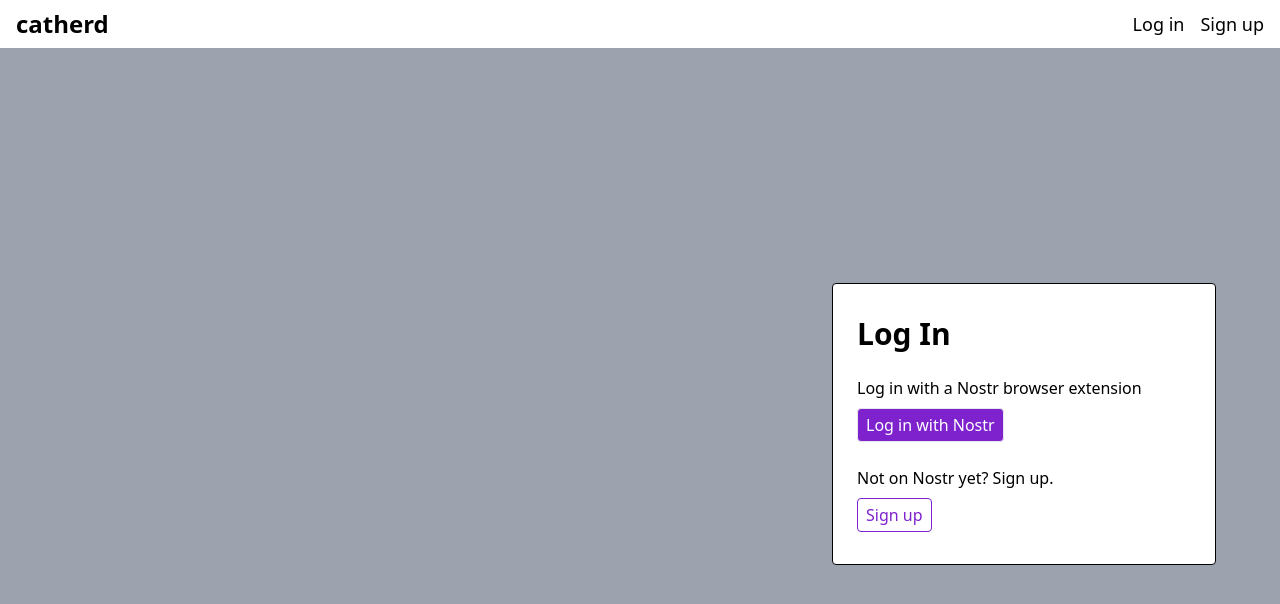
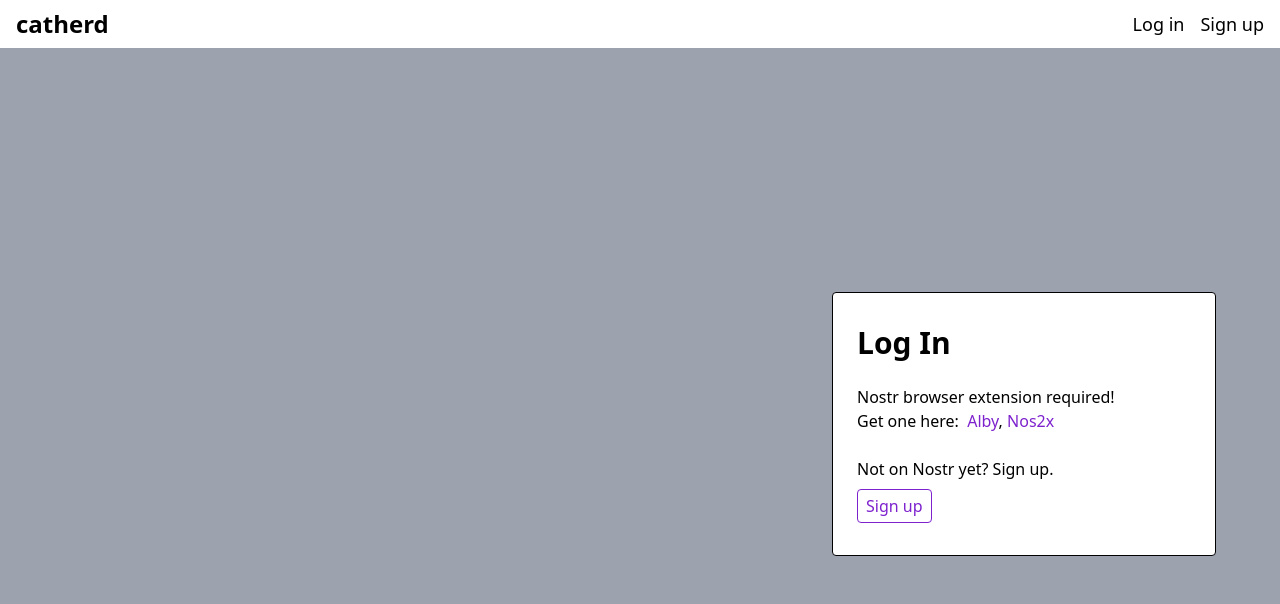
Before and after one commit to ATLBitLab/nostr-meetup, a Next.js app: page /login in a window 1280 px wide. Shown: the top 604 px of the page. Built offline with nearby package versions, Linux system fonts and the light colour scheme.

Commit message:
recommend installing nostr ext if not exists

```diff
--- a/src/pages/login.tsx
+++ b/src/pages/login.tsx
@@ -1,11 +1,17 @@
+import { useEffect, useState } from "react";
 import useNostr from "../hooks/useNostr";
 import Link from "next/link";
 import { useRouter } from "next/router";
 
 export default function Login() {
   const { setPubkey } = useNostr();
+  const router = useRouter();
 
-  const router = useRouter();
+  const [nostrExt, setNostrExt] = useState(false);
+
+  useEffect(() => {
+    setNostrExt("nostr" in window);
+  }, []);
 
   const handleLogin = async () => {
     try {
@@ -24,6 +30,7 @@ export default function Login() {
         <h1 className="text-3xl font-semibold">Log In</h1>
 
         {/* Login with nostr ext */}
+        {nostrExt && (
           <div className="flex flex-col gap-2">
             <p> Log in with a Nostr browser extension </p>
             <button
@@ -33,6 +40,27 @@ export default function Login() {
               Log in with Nostr
             </button>
           </div>
+        )}
+
+        {!nostrExt && (
+          <div>
+            <p>Nostr browser extension required!</p>
+            <span>Get one here: &nbsp;</span>
+            <a
+              href="https://getalby.com/"
+              className="capitalize text-purple-700 hover:underline"
+            >
+              Alby
+            </a>
+            <span>,&nbsp;</span>
+            <a
+              href="https://github.com/fiatjaf/nos2x"
+              className="capitalize text-purple-700 hover:underline"
+            >
+              nos2x
+            </a>
+          </div>
+        )}
 
         {/* Sign up link */}
         <div className="flex flex-col gap-2">
```
Lines whose indentation alone changed are shown as unchanged.
